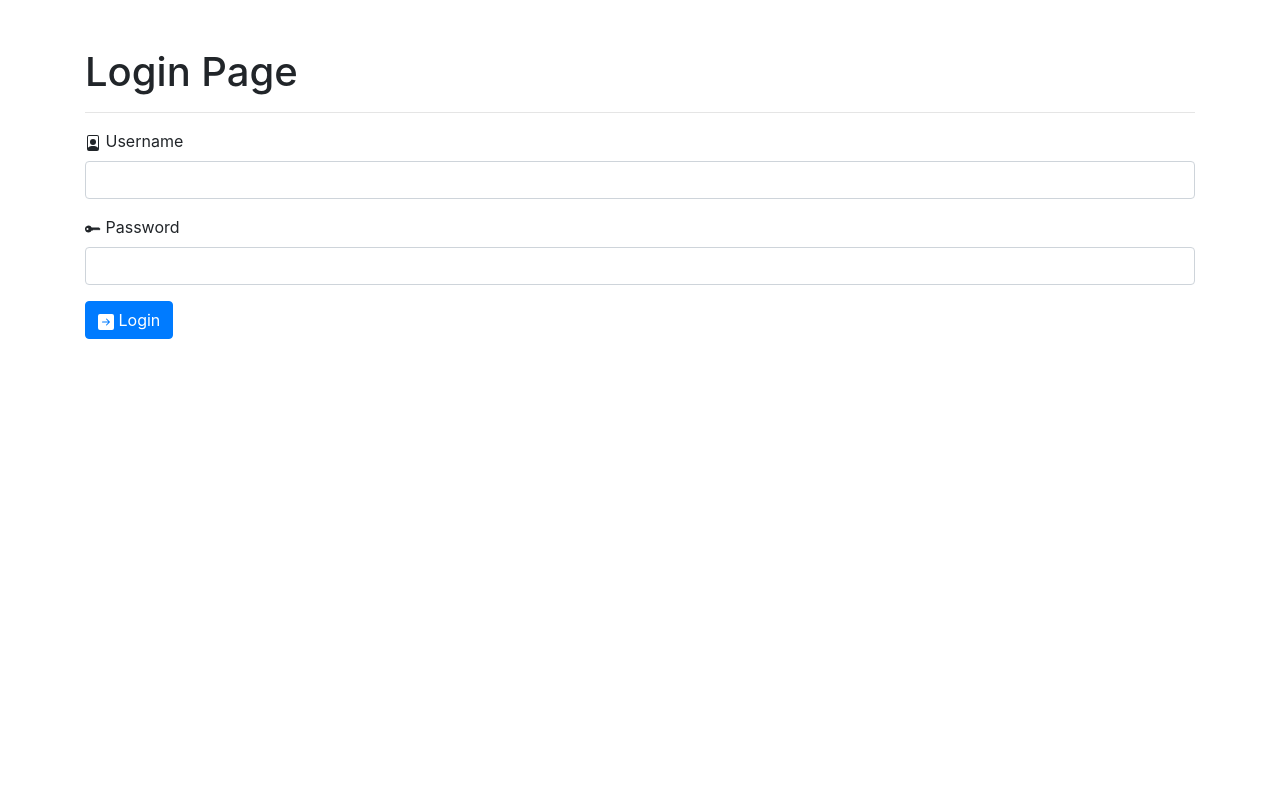
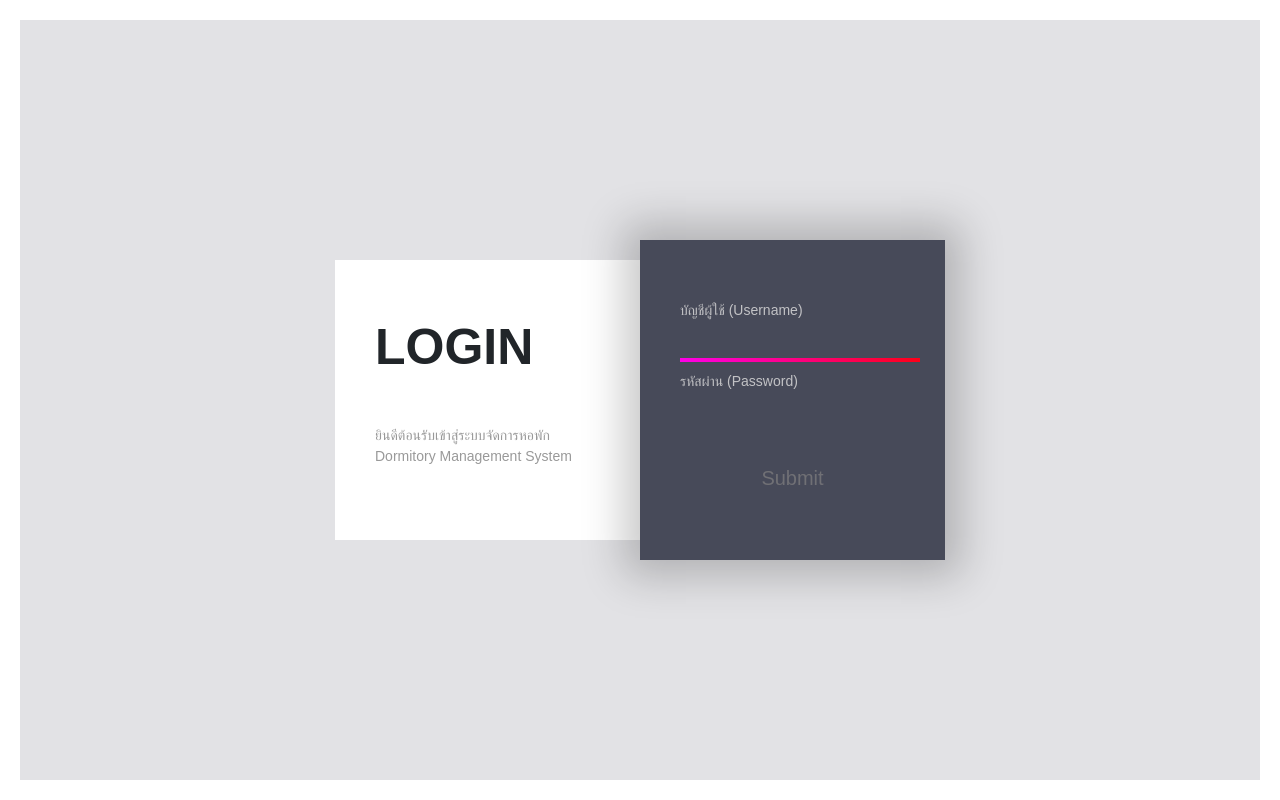
Before and after one commit to Birthday4z/Project, a PHP site: page / in a window 1280 px wide. Run offline with PHP 8.4, Linux system fonts and the light colour scheme; some libraries are stand-ins or nearby versions; some web fonts are replaced.

Commit message:
new index page

```diff
--- a/index.php
+++ b/index.php
@@ -3,7 +3,7 @@
     include_once('src/function.php');
     $DBCon = new DB_con();
 
-    if (isset($_POST['login'])) {
+    if (isset($_POST['submit'])) {
         $username = $_POST['username'];
         $password = md5($_POST['password']);
 
@@ -29,61 +29,116 @@
     }
 
 ?>
+
 <!DOCTYPE html>
 <html lang="en">
-
 <head>
-
     <meta charset="UTF-8">
     <meta name="viewport" content="width=device-width, initial-scale=1.0">
-    <title>Login Page</title>
-
+    <title>Document</title>
     <link rel="stylesheet" href="/project/src/css/bootstrap.min.css">
+    <link rel="stylesheet" href="/project/src/css/styles.css">
     <script src="/project/src/js/jquery-3.3.1.min.js"></script>
     <script src="/project/src/js/bootstrap.min.js"></script>
+    <script src="https://cdnjs.cloudflare.com/ajax/libs/animejs/2.2.0/anime.min.js"></script>
 
     <link rel="stylesheet" type="text/css"
         href="https://cdnjs.cloudflare.com/ajax/libs/sweetalert/1.1.3/sweetalert.min.css">
 </head>
-
 <body>
-    <div class="container">
-        <h1 class="mt-5">Login Page</h1>
-
-        <hr>
+<div class="page">
+  <div class="container">
+    <div class="left">
+      <div class="login">LOGIN</div>
+      <div class="eula">ยินดีต้อนรับเข้าสู่ระบบจัดการหอพัก Dormitory Management System</div>
+    </div>
+    <div class="right">
+      <svg viewBox="0 0 320 300">
+        <defs>
+          <linearGradient
+                          inkscape:collect="always"
+                          id="linearGradient"
+                          x1="13"
+                          y1="193.49992"
+                          x2="307"
+                          y2="193.49992"
+                          gradientUnits="userSpaceOnUse">
+            <stop
+                  style="stop-color:#ff00ff;"
+                  offset="0"
+                  id="stop876" />
+            <stop
+                  style="stop-color:#ff0000;"
+                  offset="1"
+                  id="stop878" />
+          </linearGradient>
+        </defs>
+        <path d="m 40,120.00016 239.99984,-3.2e-4 c 0,0 24.99263,0.79932 25.00016,35.00016 0.008,34.20084 -25.00016,35 -25.00016,35 h -239.99984 c 0,-0.0205 -25,4.01348 -25,38.5 0,34.48652 25,38.5 25,38.5 h 215 c 0,0 20,-0.99604 20,-25 0,-24.00396 -20,-25 -20,-25 h -190 c 0,0 -20,1.71033 -20,25 0,24.00396 20,25 20,25 h 168.57143" />
+      </svg>
+      <div class="form">
         <form method="POST">
-            <div class="mb-3">
-                <div class="form-group">
-                    <svg width="1em" height="1em" viewBox="0 0 16 16" class="bi bi-file-person" fill="currentColor"
-                        xmlns="http://www.w3.org/2000/svg">
-                        <path fill-rule="evenodd"
-                            d="M12 1H4a1 1 0 0 0-1 1v10.755S4 11 8 11s5 1.755 5 1.755V2a1 1 0 0 0-1-1zM4 0a2 2 0 0 0-2 2v12a2 2 0 0 0 2 2h8a2 2 0 0 0 2-2V2a2 2 0 0 0-2-2H4z" />
-                        <path fill-rule="evenodd" d="M8 10a3 3 0 1 0 0-6 3 3 0 0 0 0 6z" />
-                    </svg>
-                    <label for="username">Username</label>
-                    <input type="text" class="form-control" id="username" name="username" required>
-                </div>
-                <div class="form-group">
-                    <svg width="1em" height="1em" viewBox="0 0 16 16" class="bi bi-key-fill" fill="currentColor"
-                        xmlns="http://www.w3.org/2000/svg">
-                        <path fill-rule="evenodd"
-                            d="M3.5 11.5a3.5 3.5 0 1 1 3.163-5H14L15.5 8 14 9.5l-1-1-1 1-1-1-1 1-1-1-1 1H6.663a3.5 3.5 0 0 1-3.163 2zM2.5 9a1 1 0 1 0 0-2 1 1 0 0 0 0 2z" />
-                    </svg>
-                    <label for="password">Password</label>
-                    <input type="password" class="form-control" id="password" name="password" required>
-                </div>
-            </div>
-            <button type="submit" name="login" class="btn btn-primary">
-                <svg width="1em" height="1em" viewBox="0 0 16 16" class="bi bi-arrow-right-square-fill"
-                    fill="currentColor" xmlns="http://www.w3.org/2000/svg">
-                    <path fill-rule="evenodd"
-                        d="M2 0a2 2 0 0 0-2 2v12a2 2 0 0 0 2 2h12a2 2 0 0 0 2-2V2a2 2 0 0 0-2-2H2zm2.5 8.5a.5.5 0 0 1 0-1h5.793L8.146 5.354a.5.5 0 1 1 .708-.708l3 3a.5.5 0 0 1 0 .708l-3 3a.5.5 0 0 1-.708-.708L10.293 8.5H4.5z" />
-                </svg> Login
-            </button>
-
-        </form>
+        <label for="email">บัญชีผู้ใช้ (Username)</label>
+        <input type="text" id="username" name="username" required>
+        <label for="password">รหัสผ่าน (Password)</label>
+        <input type="password" id="password" name="password" required>
+        <input type="submit" id="submit" name="submit" value="Submit">
+        <form>
+      </div>
     </div>
+  </div>
+</div>
 
 </body>
+</html>
 
-</html>
+<script type="text/javascript">
+var current = null;
+document.querySelector('#username').addEventListener('focus', function(e) {
+  if (current) current.pause();
+  current = anime({
+    targets: 'path',
+    strokeDashoffset: {
+      value: 0,
+      duration: 700,
+      easing: 'easeOutQuart'
+    },
+    strokeDasharray: {
+      value: '240 1386',
+      duration: 700,
+      easing: 'easeOutQuart'
+    }
+  });
+});
+document.querySelector('#password').addEventListener('focus', function(e) {
+  if (current) current.pause();
+  current = anime({
+    targets: 'path',
+    strokeDashoffset: {
+      value: -336,
+      duration: 700,
+      easing: 'easeOutQuart'
+    },
+    strokeDasharray: {
+      value: '240 1386',
+      duration: 700,
+      easing: 'easeOutQuart'
+    }
+  });
+});
+document.querySelector('#submit').addEventListener('focus', function(e) {
+  if (current) current.pause();
+  current = anime({
+    targets: 'path',
+    strokeDashoffset: {
+      value: -730,
+      duration: 700,
+      easing: 'easeOutQuart'
+    },
+    strokeDasharray: {
+      value: '530 1386',
+      duration: 700,
+      easing: 'easeOutQuart'
+    }
+  });
+});
+</script>"
--- /dev/null
+++ b/src/css/styles.css
@@ -0,0 +1,132 @@
+@import url('https://rsms.me/inter/inter-ui.css');
+::selection {
+  background: #2D2F36;
+}
+::-webkit-selection {
+  background: #2D2F36;
+}
+::-moz-selection {
+  background: #2D2F36;
+}
+body {
+  background: white;
+  font-family: 'Inter UI', sans-serif;
+  margin: 0;
+  padding: 20px;
+}
+.page {
+  background: #e2e2e5;
+  display: flex;
+  flex-direction: column;
+  height: calc(100% - 40px);
+  position: absolute;
+  place-content: center;
+  width: calc(100% - 40px);
+}
+@media (max-width: 767px) {
+  .page {
+    height: auto;
+    margin-bottom: 20px;
+    padding-bottom: 20px;
+  }
+}
+.container {
+  display: flex;
+  height: 320px;
+  margin: 0 auto;
+  width: 640px;
+}
+@media (max-width: 767px) {
+  .container {
+    flex-direction: column;
+    height: 630px;
+    width: 320px;
+  }
+}
+.left {
+  background: white;
+  height: calc(100% - 40px);
+  top: 20px;
+  position: relative;
+  width: 50%;
+}
+@media (max-width: 767px) {
+  .left {
+    height: 100%;
+    left: 20px;
+    width: calc(100% - 40px);
+    max-height: 270px;
+  }
+}
+.login {
+  font-size: 50px;
+  font-weight: 900;
+  margin: 50px 40px 40px;
+}
+.eula {
+  color: #999;
+  font-size: 14px;
+  line-height: 1.5;
+  margin: 40px;
+}
+.right {
+  background: #474A59;
+  box-shadow: 0px 0px 40px 16px rgba(0,0,0,0.22);
+  color: #F1F1F2;
+  position: relative;
+  width: 50%;
+}
+@media (max-width: 767px) {
+  .right {
+    flex-shrink: 0;
+    height: 100%;
+    width: 100%;
+    max-height: 350px;
+  }
+}
+svg {
+  position: absolute;
+  width: 320px;
+}
+path {
+  fill: none;
+  stroke: url(#linearGradient);;
+  stroke-width: 4;
+  stroke-dasharray: 240 1386;
+}
+.form {
+  margin: 40px;
+  position: absolute;
+}
+label {
+  color:  #c2c2c5;
+  display: block;
+  font-size: 14px;
+  height: 16px;
+  margin-top: 20px;
+  margin-bottom: 5px;
+}
+input {
+  background: transparent;
+  border: 0;
+  color: #f2f2f2;
+  font-size: 20px;
+  height: 30px;
+  line-height: 30px;
+  outline: none !important;
+  width: 100%;
+}
+input::-moz-focus-inner {
+  border: 0;
+}
+#submit {
+  color: #707075;
+  margin-top: 40px;
+  transition: color 300ms;
+}
+#submit:focus {
+  color: #f2f2f2;
+}
+#submit:active {
+  color: #d0d0d2;
+}
```
Also changed, not shown: old_version/index.php (added, +89 -0 lines).
